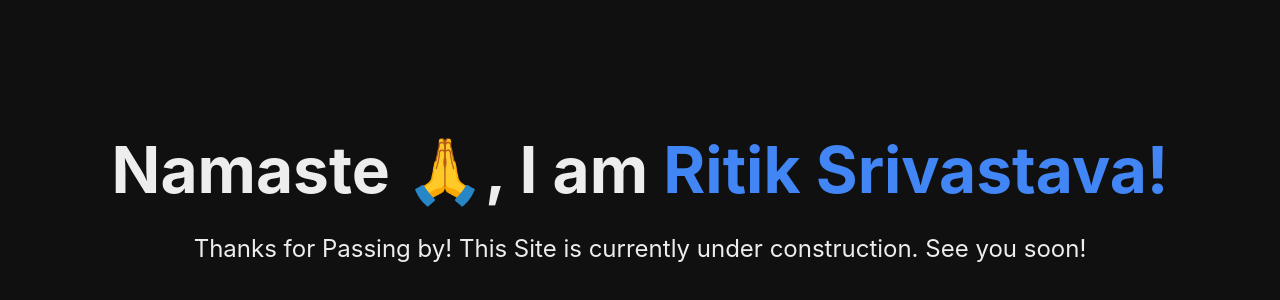
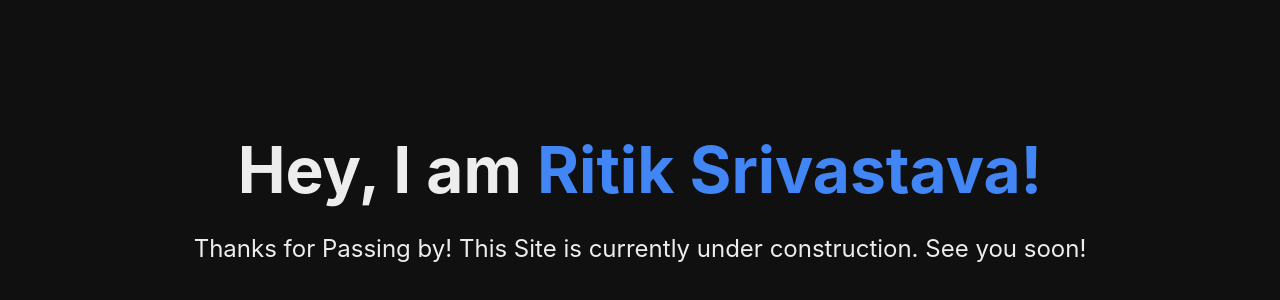
Before and after one commit to ritiksr25/Portfolio, a Next.js app: page / in a window 1280 px wide. Shown: the part 188-488 px from the top of the page. Built offline with nearby package versions, Linux system fonts and the light colour scheme.

Commit message:
--update: salutation for some reasons

```diff
--- a/pages/index.js
+++ b/pages/index.js
@@ -7,7 +7,7 @@ export default function Home() {
 			<div className={styles.container}>
 				<main className={styles.main}>
 					<h1 className={styles.title}>
-						Namaste 🙏, I am{" "}
+						Hey, I am{" "}
 						<a href="https://linkedin.com/in/ritiksr25">
 							Ritik Srivastava!
 						</a>
```
